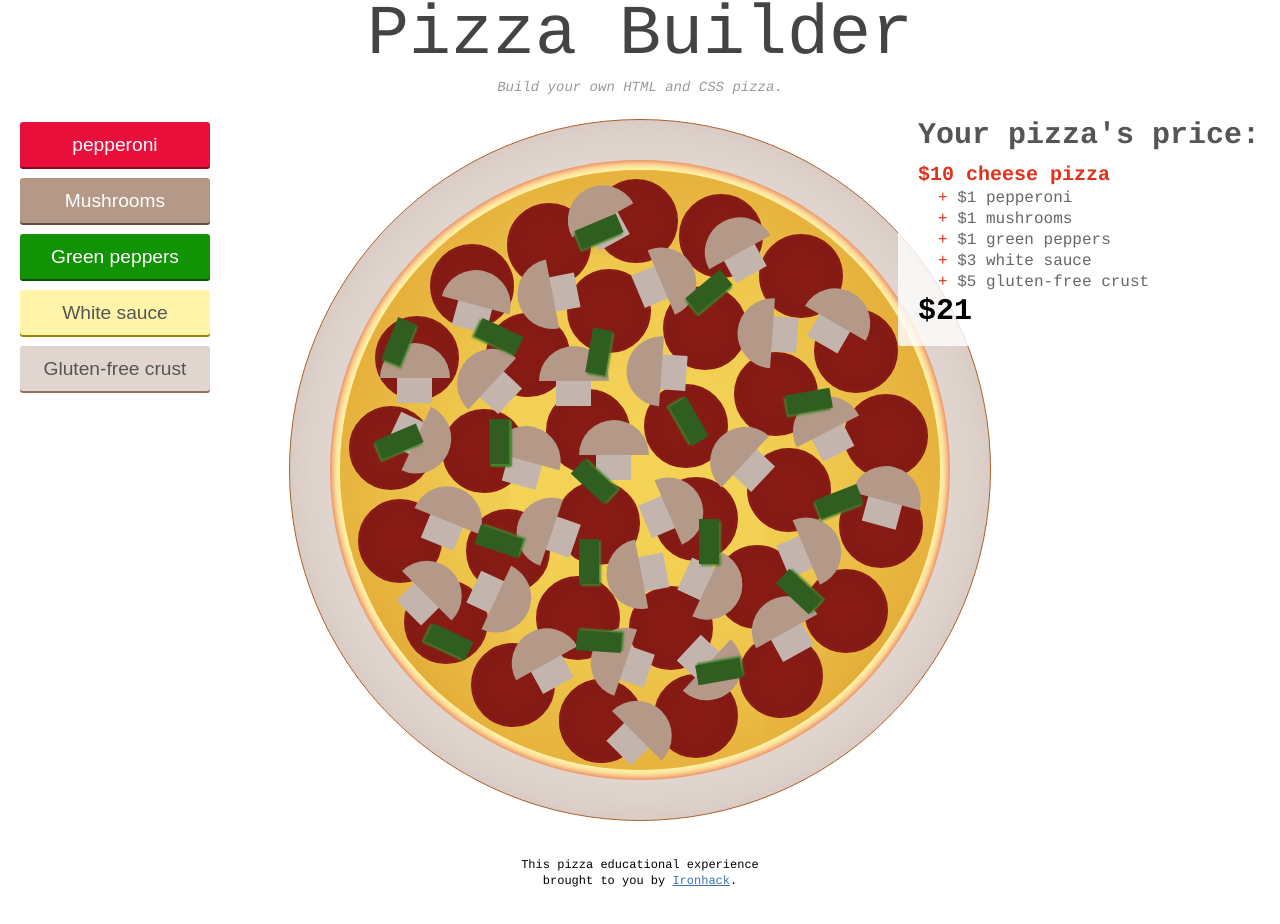
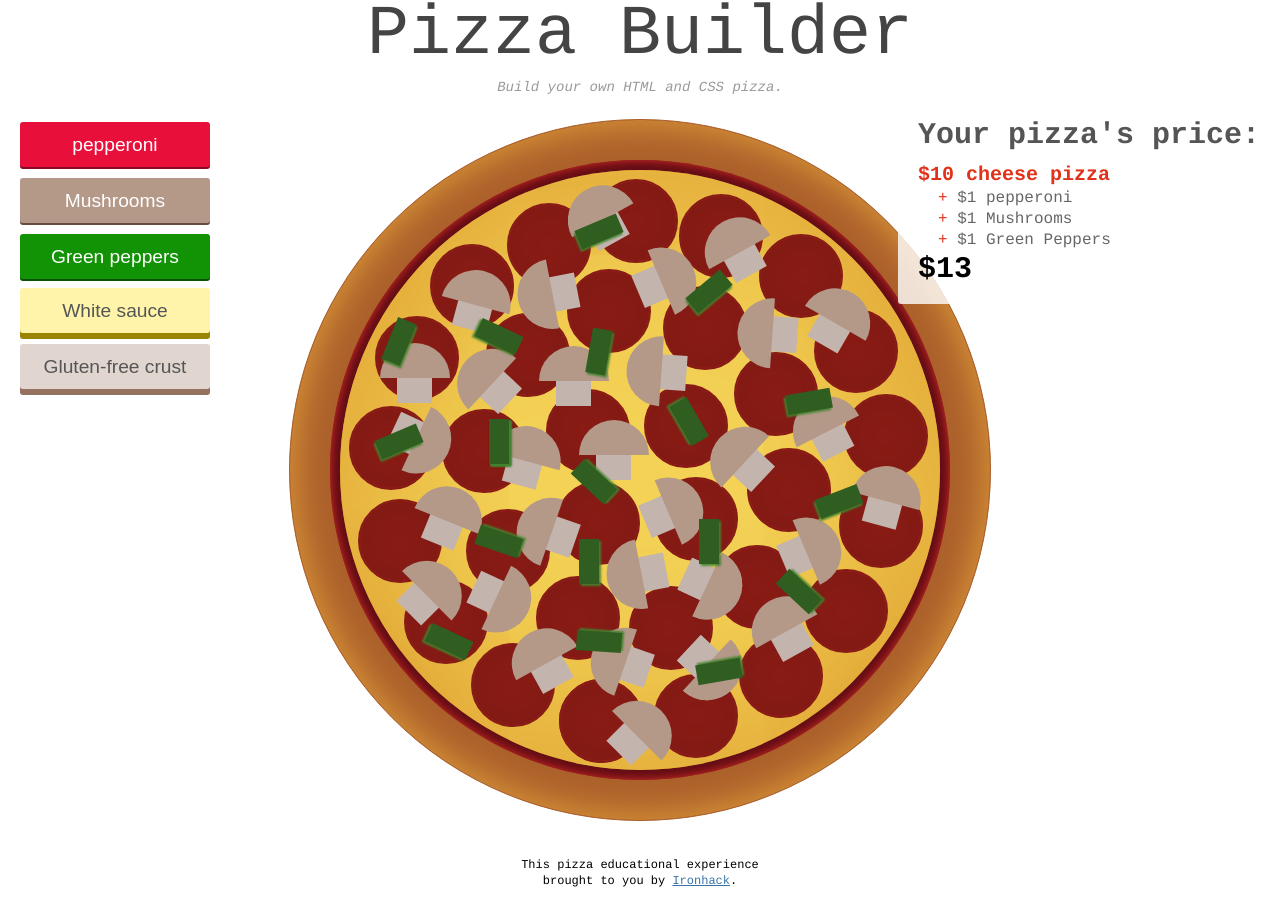
Before and after one commit to ironhack-labs/lab-dom-pizza-builder, a plain HTML site: page index.html in a window 1280 px wide. Drawn offline with Linux system fonts and the light colour scheme.

Commit message:
add all the iterations

```diff
--- a/index.html
+++ b/index.html
@@ -45,7 +45,7 @@
         <li>$1 mushrooms</li>
         <li>$1 green peppers</li>
         <li>$3 white sauce</li>
-        <li>$5 gluten-free crust</li>
+        <li>>$5 gluten-free crust</li>
       </ul>
       <strong>$21</strong>
     </aside>
--- a/js/index.js
+++ b/js/index.js
@@ -18,6 +18,14 @@ let state = {
   whiteSauce: false,
   glutenFreeCrust: false
 };
+
+// link to button
+const pepperoniBtn = document.querySelector('.btn.btn-pepperoni')
+const mushroomBtn = document.querySelector('.btn.btn-mushrooms');
+const pepperBtn = document.querySelector('.btn.btn-green-peppers');
+const sauceBtn = document.querySelector('.btn.btn-sauce');
+const crustBtn = document.querySelector('.btn.btn-crust');
+
 
 // This function takes care of rendering the pizza based on the state
 // This function is triggered once at the beginning and every time the state is changed
@@ -44,40 +52,102 @@ function renderPepperoni() {
 
 function renderMushrooms() {
   // Iteration 1: set the visibility of `<section class="mushroom">`
+  document.querySelectorAll('.mushroom').forEach(mushroom => {
+    if (state.mushrooms) {
+      mushroom.style.visibility = 'visible';
+    } else {
+      mushroom.style.visibility = 'hidden';
+    }
+  });
 }
 
 function renderGreenPeppers() {
   // Iteration 1: set the visibility of `<section class="green-pepper">`
+  document.querySelectorAll('.green-pepper').forEach(greenPepper => {
+    state.greenPeppers ? greenPepper.style.visibility = 'visible' : greenPepper.style.visibility = 'hidden';
+  });
 }
 
 function renderWhiteSauce() {
   // Iteration 2: add/remove the class "sauce-white" of `<section class="sauce">`
+  const sauceSection = document.querySelector('.sauce')
+  if (state.whiteSauce) {
+    sauceSection.classList.add('sauce-white')
+  } else {
+    sauceSection.classList.remove('sauce-white')
+  }
 }
 
 function renderGlutenFreeCrust() {
   // Iteration 2: add/remove the class "crust-gluten-free" of `<section class="crust">`
+  const crustSection = document.querySelector('.crust')
+  if (state.glutenFreeCrust) {
+    crustSection.classList.add('crust-gluten-free')
+  } else {
+    crustSection.classList.remove('crust-gluten-free')
+  }
 }
 
 function renderButtons() {
+  const button = document.getElementsByClassName('button');
   // Iteration 3: add/remove the class "active" of each `<button class="btn">`
+  state.pepperoni ? pepperoniBtn.classList.add('active') : pepperoniBtn.classList.remove('active')
+  state.mushrooms ? mushroomBtn.classList.add('active') : mushroomBtn.classList.remove('active')
+  state.greenPeppers ? pepperBtn.classList.add('active') : pepperBtn.classList.remove('active')
+  state.whiteSauce ? sauceBtn.classList.add('active') : sauceBtn.classList.remove('active')
+  state.glutenFreeCrust ? crustBtn.classList.add('active') : crustBtn.classList.remove('active')
 }
 
 function renderPrice() {
   // Iteration 4: change the HTML of `<aside class="panel price">`
+  let receipt = "";
+  let finalPrice = basePrice;
+
+  for (let ingredient in ingredients) {
+    if (state[ingredient]) {
+      finalPrice += ingredients[ingredient].price
+      receipt += "<li>$"+ ingredients[ingredient].price + " " + ingredients[ingredient].name + "</li>"
+    }
+  }
+  const receiptList = document.querySelector('aside ul')
+  receiptList.innerHTML = receipt
+
+  const sum = document.querySelector('aside strong')
+  sum.textContent = "$"+ finalPrice;
 }
 
 renderEverything();
 
 // Iteration 1: Example of a click event listener on `<button class="btn btn-pepperoni">`
-document.querySelector('.btn.btn-pepperoni').addEventListener('click', () => {
+pepperoniBtn.addEventListener('click', () => {
   state.pepperoni = !state.pepperoni;
   renderEverything();
 });
 
 // Iteration 1: Add click event listener on `<button class="btn btn-mushrooms">`
-
+mushroomBtn.addEventListener('click', function () {
+  state.mushrooms = !state.mushrooms;
+  renderEverything();
+} )
 // Iteration 1: Add click event listener on `<button class="btn btn-green-peppers">`
 
+pepperBtn.addEventListener('click', function () {
+  state.greenPeppers = !state.greenPeppers;
+  renderEverything();
+} )
 // Iteration 2: Add click event listener on `<button class="btn btn-sauce">`
 
+
+sauceBtn.addEventListener('click', function () {
+  console.log("sauce")
+  state.whiteSauce = !state.whiteSauce;
+  renderEverything();
+} )
 // Iteration 2: Add click event listener on `<button class="btn btn-crust">`
+
+
+crustBtn.addEventListener('click', function () {
+  console.log("crust")
+  state.glutenFreeCrust = !state.glutenFreeCrust;
+  renderEverything();
+});
```
